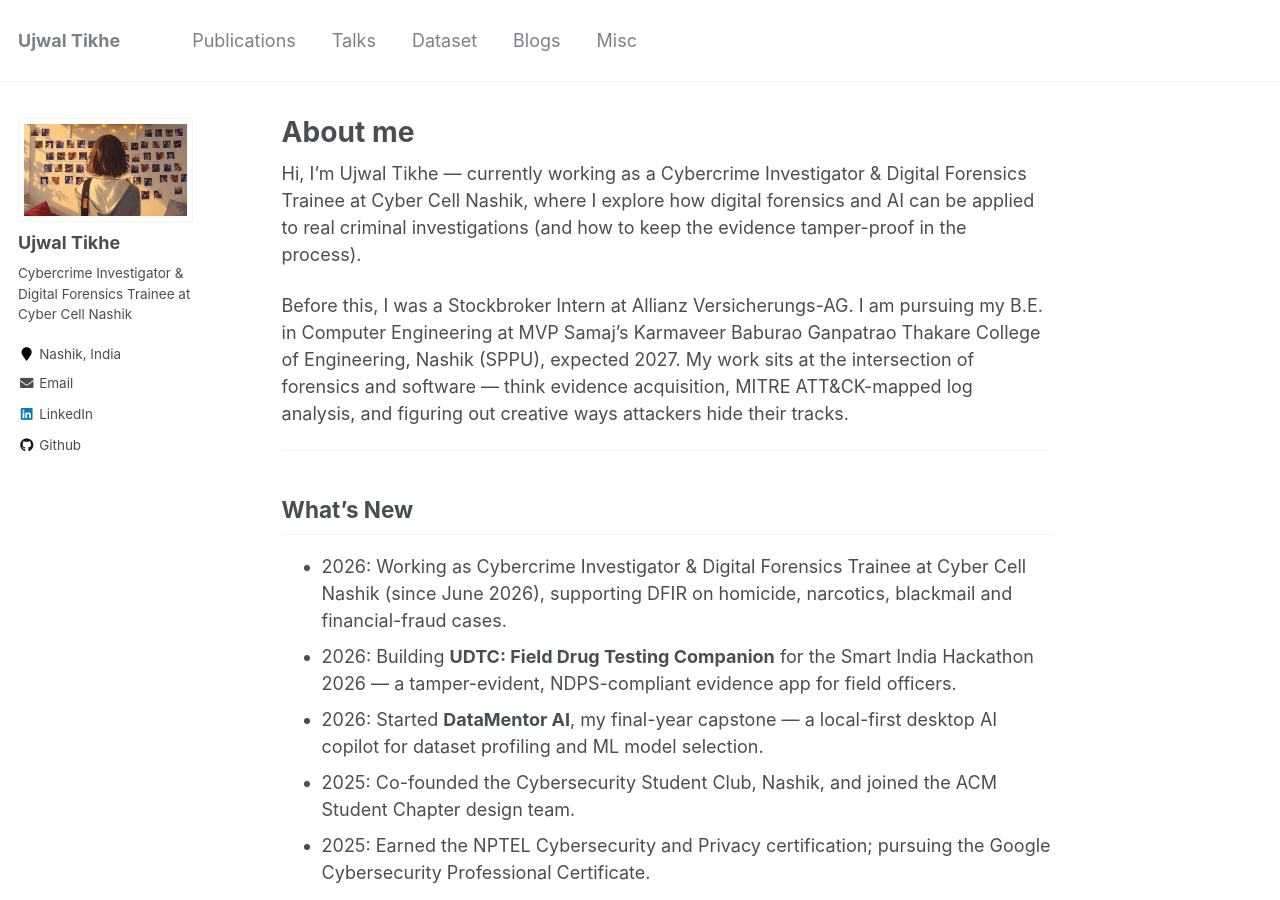
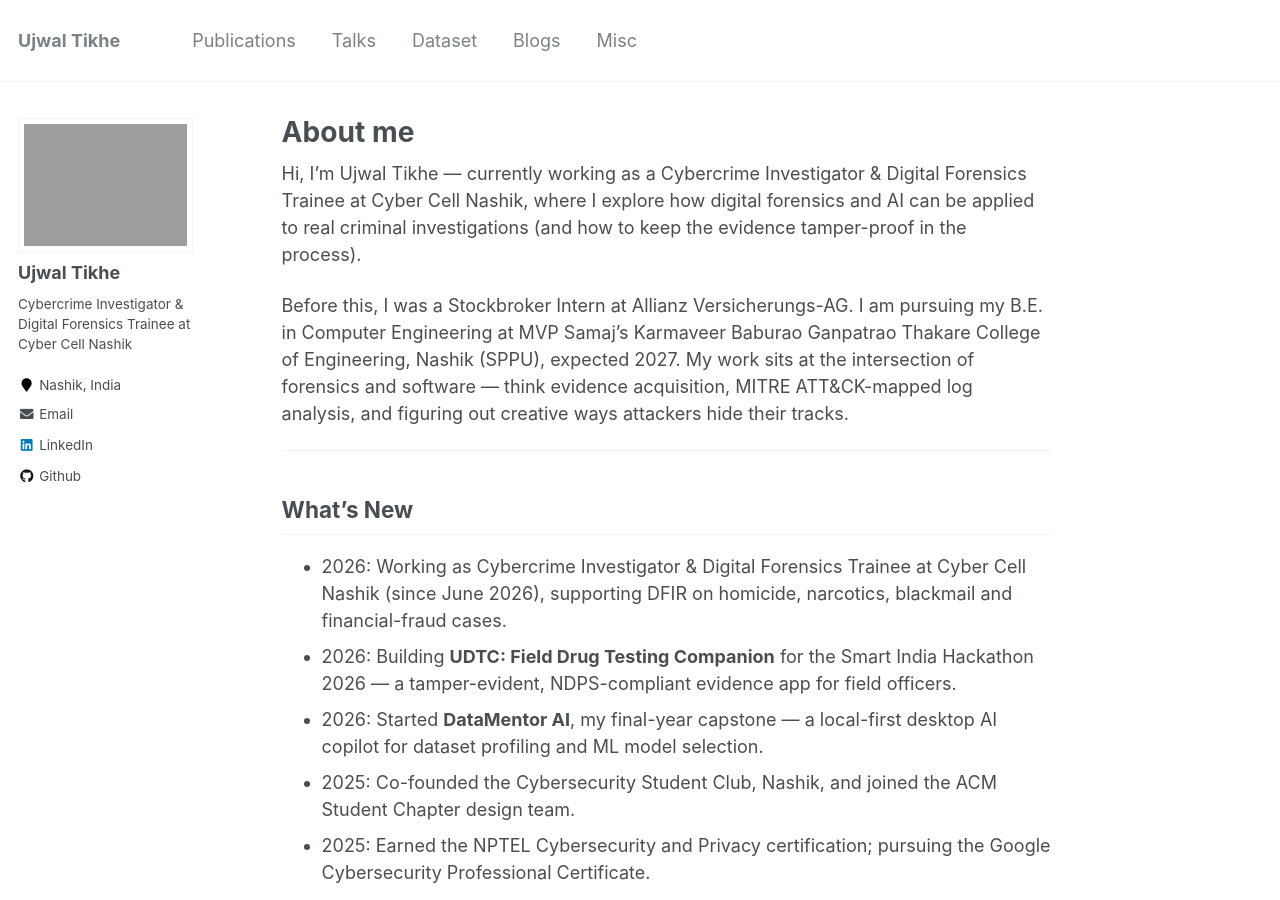
Before and after one commit to UjwalTikhe/UjwalTikhe.github.io, a Jekyll site: the page built from _pages/about.md, in a window 1280 px wide and 900 px high. Built offline with Jekyll 4.4.1, drawn with Linux system fonts in a browser that asks for light colours.

Commit message:
Swap avatar to portfolio.png (exact 16:9 crop)

```diff
--- a/_config.yml
+++ b/_config.yml
@@ -81,7 +81,7 @@
 # Site Author
 author:
   name             : "Ujwal Tikhe"
-  avatar           : "ghis.png"
+  avatar           : "portfolio.png"
   bio              : "Cybercrime Investigator & Digital Forensics Trainee at Cyber Cell Nashik"
   location         : "Nashik, India"
   employer         :
--- a/_data/authors.yml
+++ b/_data/authors.yml
@@ -5,6 +5,6 @@
   uri         : "https://ujwaltikhe.github.io/"
   email       : "ujwaltikhe30@gmail.com"
   bio         : "Cybercrime Investigator & Digital Forensics Trainee at Cyber Cell Nashik"
-  avatar      : "ghis.png"
+  avatar      : "portfolio.png"
   twitter     :
   google_plus :
```
Also changed, not shown: images/ghis.png (deleted), 1 other file.
